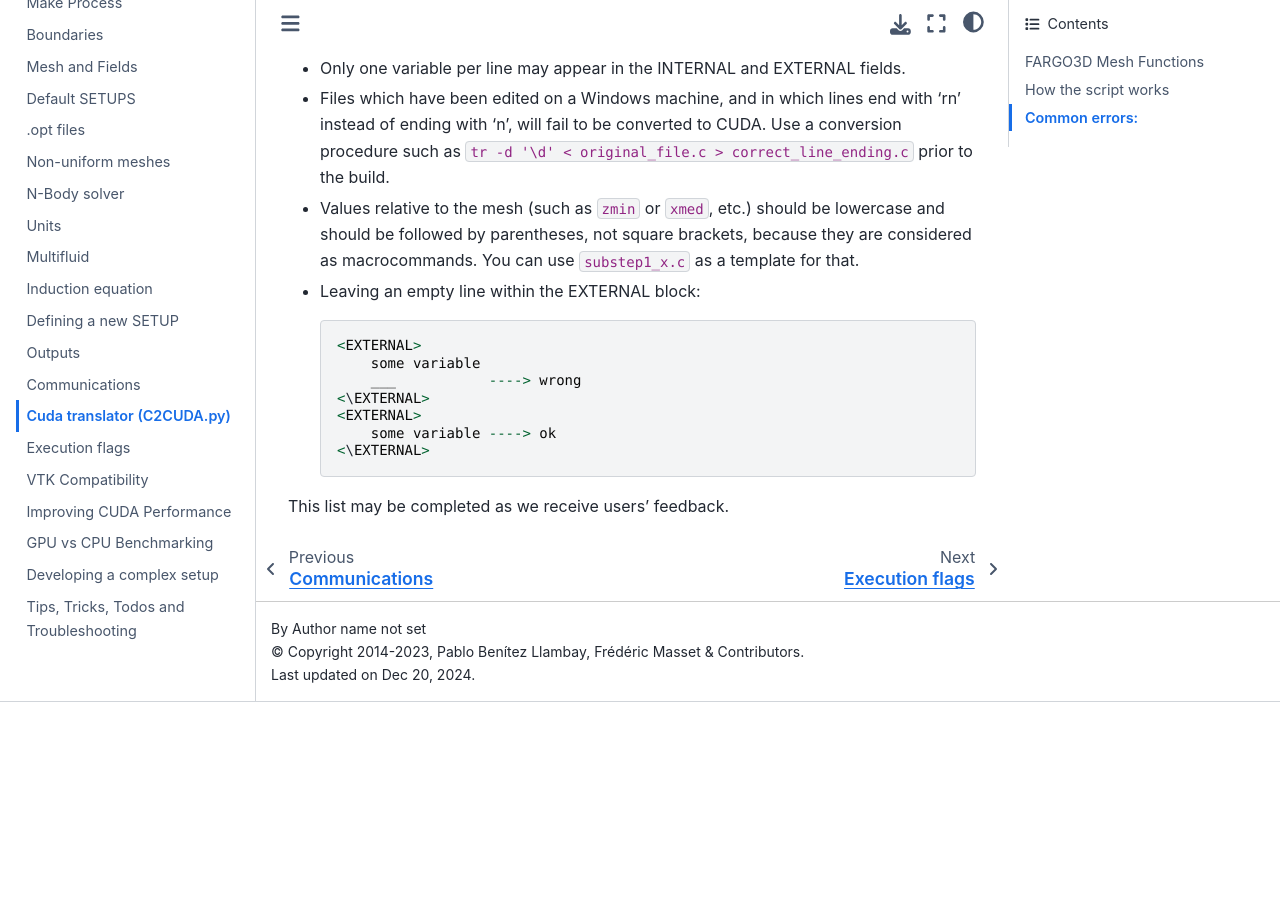
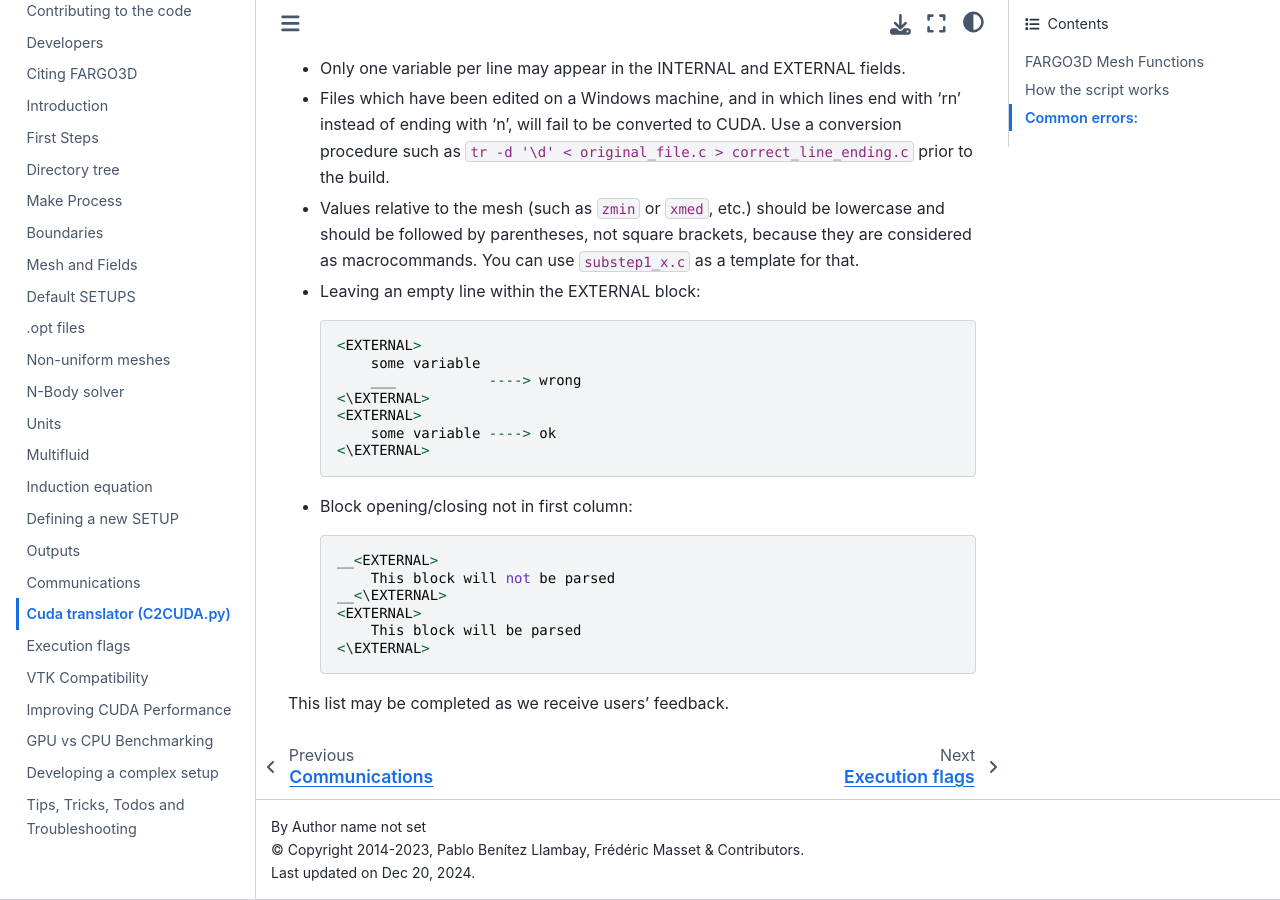
Before and after one commit to FARGO3D/documentation, a Sphinx documentation site: the page built from source/c2cuda.rst, in a window 1280 px wide and 900 px high, scrolled down 14898 px. Built offline with Sphinx 7.4.7 and the Sphinx Book theme 1.1.4, drawn with Linux system fonts in a browser that asks for light colours; before the commit the page ends 15600 px from its top, so only the background shows below that.

Commit message:
Update c2cuda.rst

```diff
--- a/source/c2cuda.rst
+++ b/source/c2cuda.rst
@@ -715,4 +715,13 @@ This section describes the most common errors at compilation time using the pars
         some variable ----> ok
     <\EXTERNAL>
 
+* Block opening/closing not in first column::
+
+    __<EXTERNAL>
+	This block will not be parsed
+    __<\EXTERNAL>
+    <EXTERNAL>
+	This block will be parsed
+    <\EXTERNAL>
+
 This list may be completed as we receive users' feedback.
```
